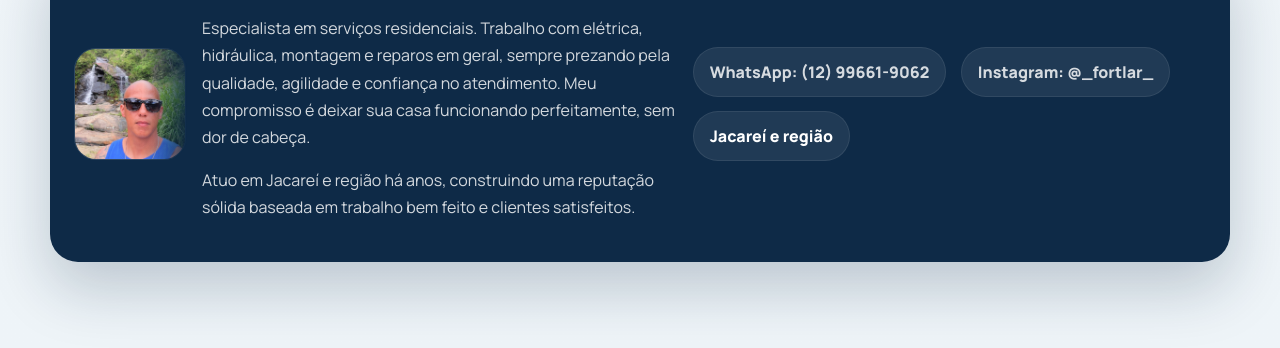
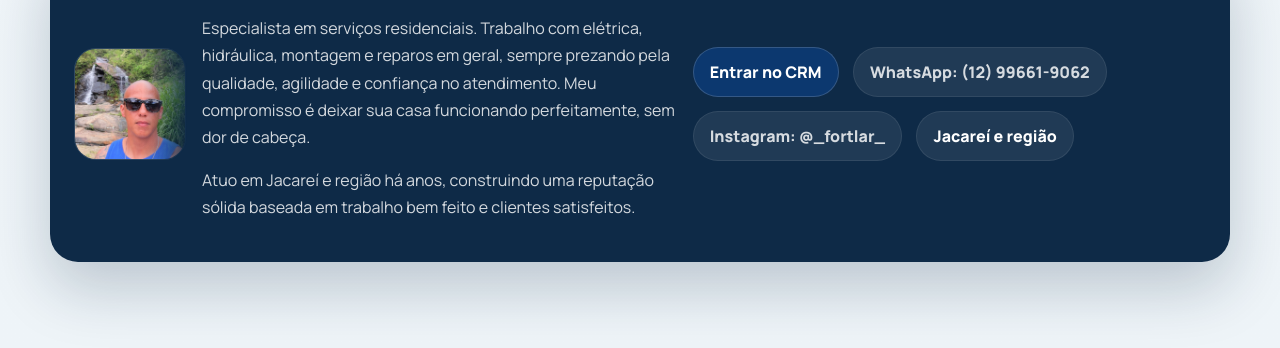
Before and after one commit to GustavobrittoDev/Fortlar, a plain HTML site: page index.html in a window 1280 px wide. Shown: the part 3993-4341 px from the top of the page. Drawn offline with Linux system fonts and the light colour scheme.

Commit message:
Destacar acesso ao CRM no topo e rodape

```diff
--- a/index.html
+++ b/index.html
@@ -815,6 +815,12 @@
       border: 1px solid rgba(255, 255, 255, 0.08);
     }
 
+    .footer-chip.admin-entry {
+      color: #fff;
+      background: rgba(13, 110, 253, 0.22);
+      border-color: rgba(255, 255, 255, 0.16);
+    }
+
     .floating-whatsapp {
       position: fixed;
       right: 1rem;
@@ -1430,6 +1436,7 @@
             </div>
           </div>
           <div class="footer-links">
+            <a class="footer-chip admin-entry" href="https://fortlar-i09if6wgb-gustavobritto258-8143s-projects.vercel.app/" target="_blank" rel="noopener noreferrer">Entrar no CRM</a>
             <a class="footer-chip" href="https://wa.me/5512996619062?text=Ol%C3%A1%2C%20Cleiton!%20Vim%20pelo%20site%20e%20gostaria%20de%20solicitar%20um%20or%C3%A7amento." target="_blank" rel="noopener noreferrer">WhatsApp: (12) 99661-9062</a>
             <a class="footer-chip" href="https://www.instagram.com/_fortlar_/" target="_blank" rel="noopener noreferrer">Instagram: @_fortlar_</a>
             <span class="footer-chip">Jacareí e região</span>
```
